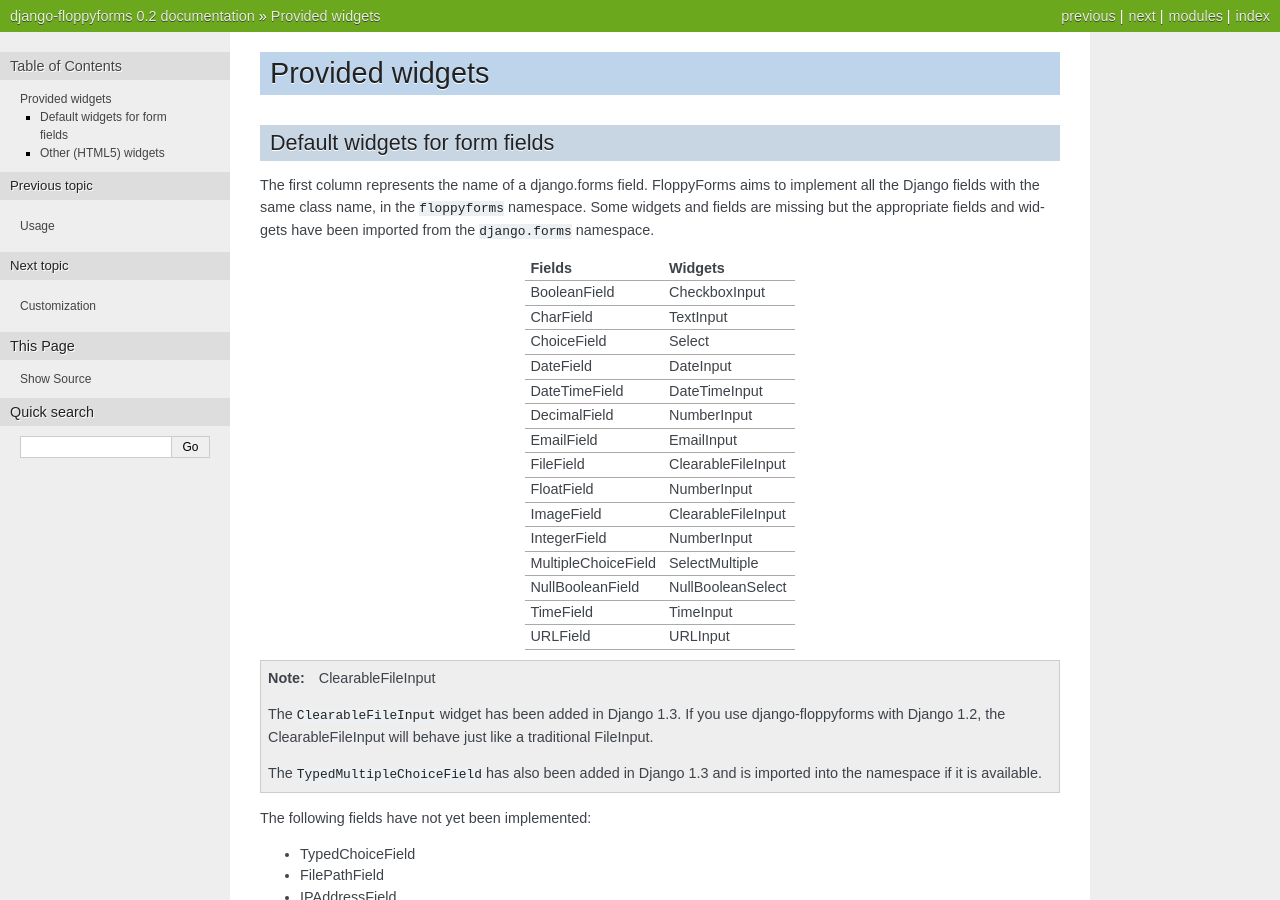
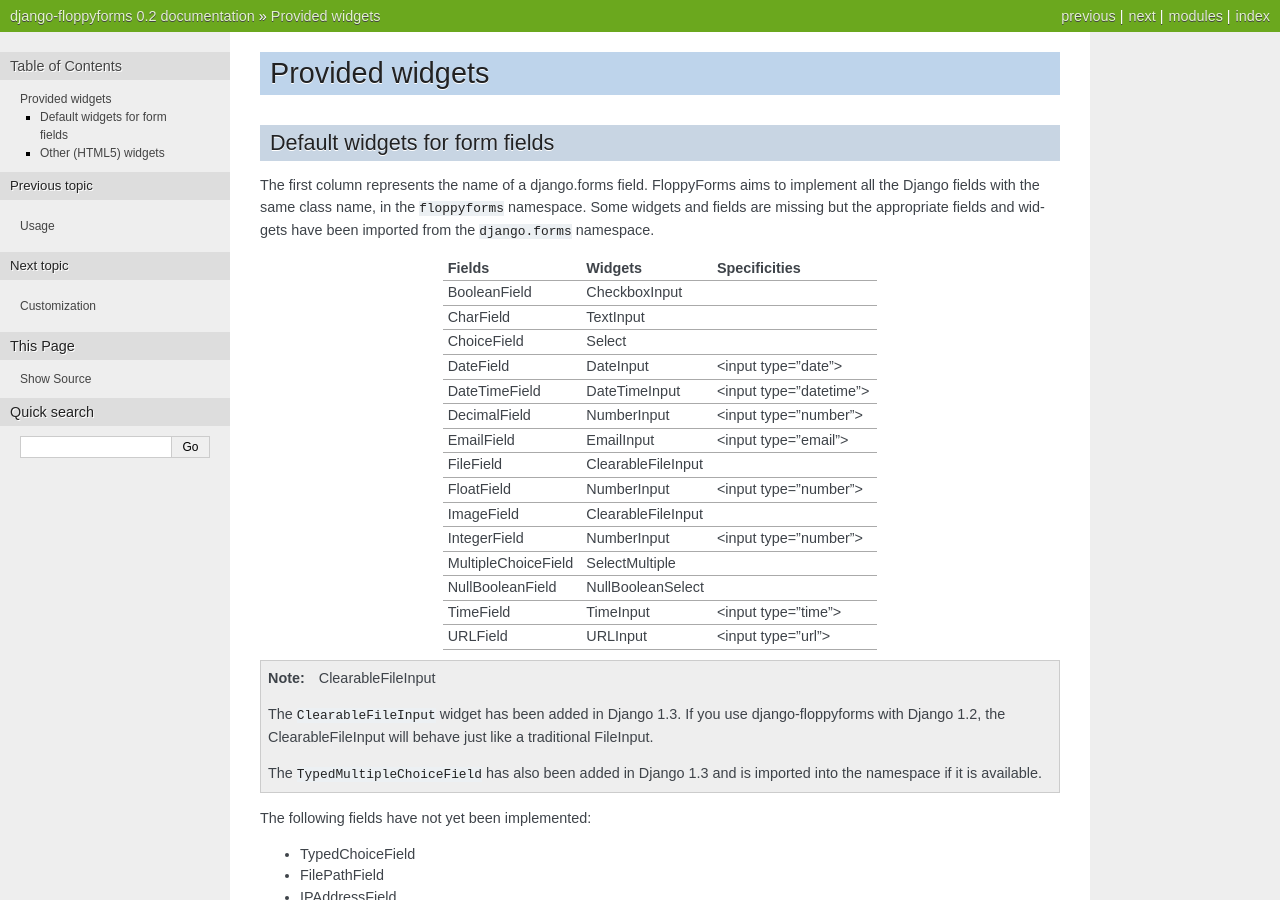
Before and after one commit to jazzband/django-floppyforms, a Sphinx documentation site: the page built from docs/widgets.rst, in a window 1280 px wide and 900 px high. Built offline with Sphinx 7.4.7, drawn with Linux system fonts in a browser that asks for light colours.

Commit message:
Mentioning widget specificities in the fields / widgets table

```diff
--- a/docs/widgets.rst
+++ b/docs/widgets.rst
@@ -9,25 +9,25 @@
 ``floppyforms`` namespace. Some widgets and fields are missing but the appropriate
 fields and widgets have been imported from the ``django.forms`` namespace.
 
-======================== =================
-Fields                   Widgets
-======================== =================
+======================== ================== ========================
+Fields                   Widgets            Specificities
+======================== ================== ========================
 BooleanField             CheckboxInput
 CharField                TextInput
 ChoiceField              Select
-DateField                DateInput
-DateTimeField            DateTimeInput
-DecimalField             NumberInput
-EmailField               EmailInput
+DateField                DateInput          <input type="date">
+DateTimeField            DateTimeInput      <input type="datetime">
+DecimalField             NumberInput        <input type="number">
+EmailField               EmailInput         <input type="email">
 FileField                ClearableFileInput
-FloatField               NumberInput
+FloatField               NumberInput        <input type="number">
 ImageField               ClearableFileInput
-IntegerField             NumberInput
+IntegerField             NumberInput        <input type="number">
 MultipleChoiceField      SelectMultiple
 NullBooleanField         NullBooleanSelect
-TimeField                TimeInput
-URLField                 URLInput
-======================== =================
+TimeField                TimeInput          <input type="time">
+URLField                 URLInput           <input type="url">
+======================== ================== ========================
 
 .. note:: ClearableFileInput
 
```
